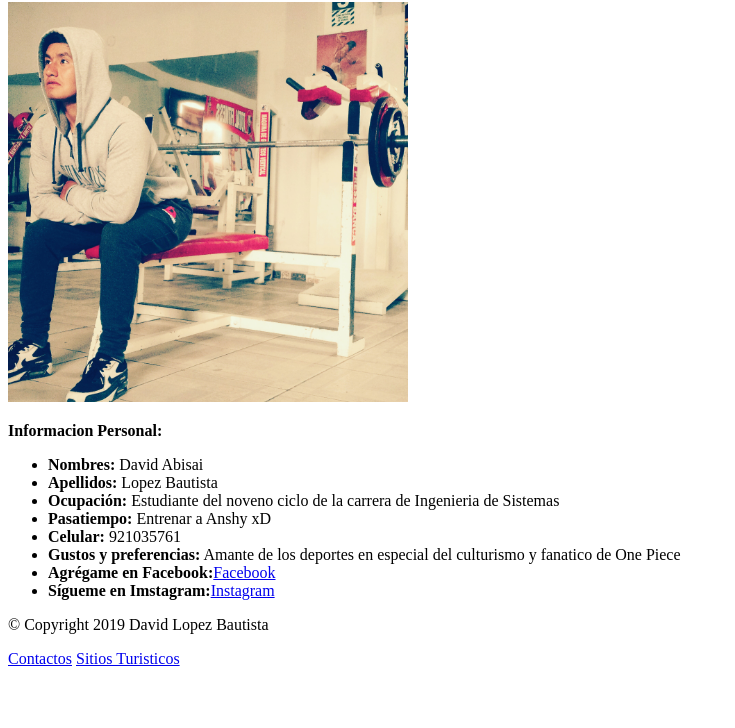
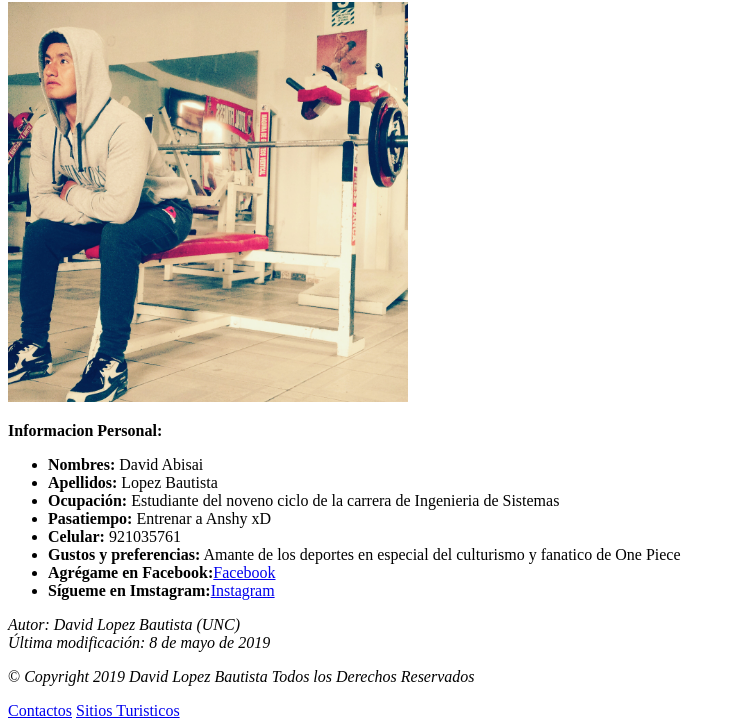
Before and after one commit to DavidLopezBautista/DavidLopezBautista.github.io, a plain HTML site: page index.html in a window 1280 px wide. Shown: the part 125-853 px from the top of the page, without its empty margins (0-735 px from the left). Before the commit the page ends 801 px from the top, so only its background shows below. Drawn offline with Linux system fonts and the light colour scheme.

Commit message:
mi primer commit

```diff
--- a/index.html
+++ b/index.html
@@ -42,8 +42,13 @@
             <li><strong>Sígueme en Imstagram:</strong><a href="https://www.instagram.com/iamdavelopez/" target="_blank">Instagram</a></li>
         </ul>
     </aside>
+
+    <address>Autor: David Lopez Bautista (UNC) <br />
+    Última modificación: 8 de mayo de 2019
+    </address>
+
     <footer>
-        <p>&copy; Copyright 2019 David Lopez Bautista</p>
+        <p>&copy; <em>Copyright 2019 David Lopez Bautista Todos los Derechos Reservados</em> </p>
     </footer>
 
     <a href="contact.html">Contactos</a>
```
